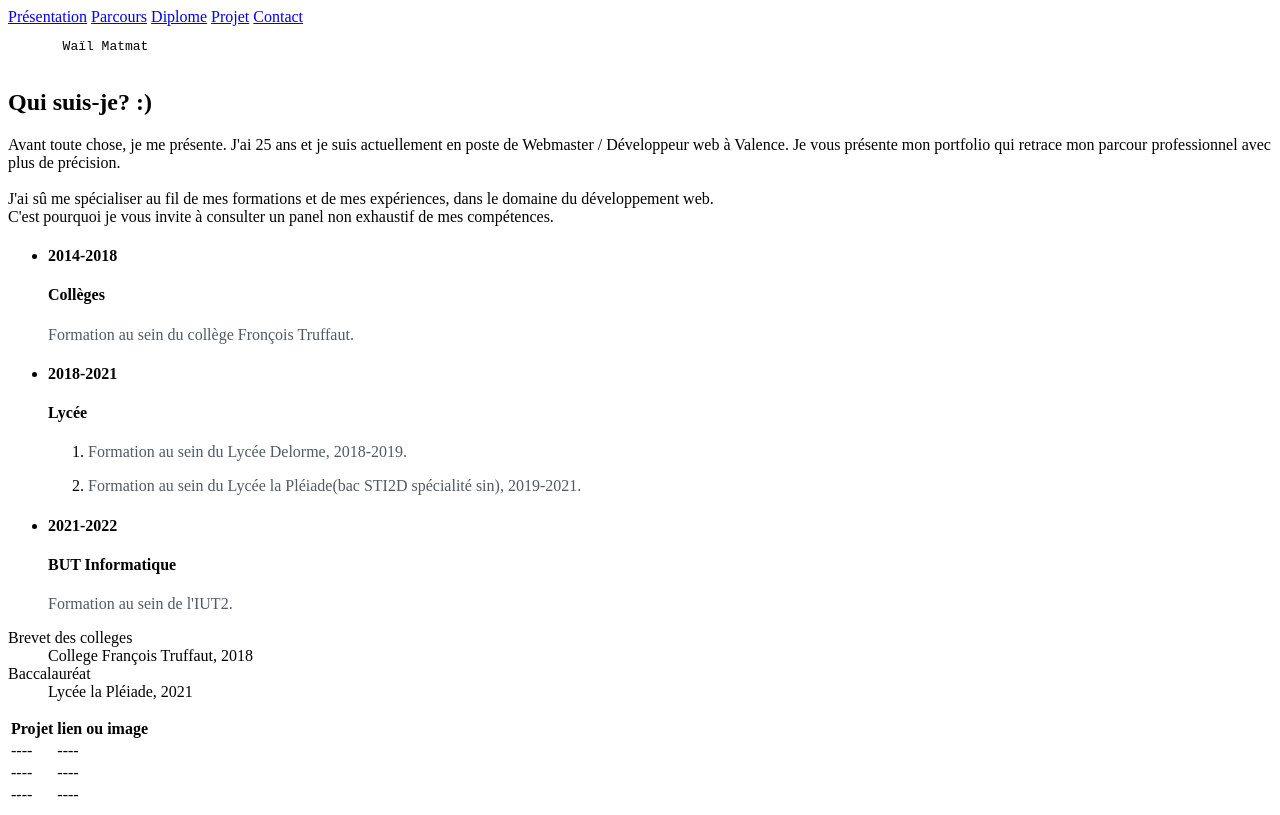
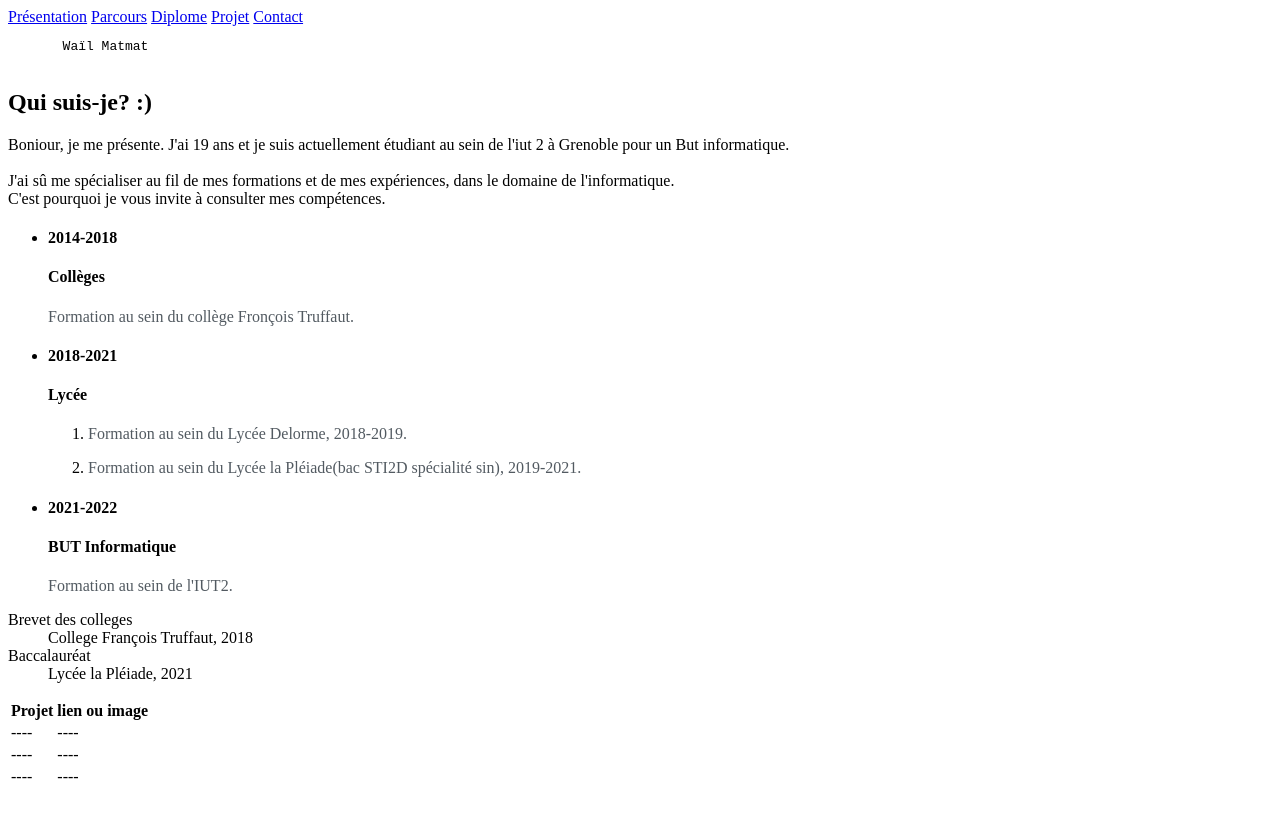
Before and after one commit to Wawail/myrepository, a plain HTML site: page Portfolio.html in a window 1280 px wide. Drawn offline with Linux system fonts and the light colour scheme.

Commit message:
Update Portfolio.html

```diff
--- a/Portfolio.html
+++ b/Portfolio.html
@@ -20,9 +20,9 @@
     </pre>
 <section id="Présentation">
     <h2 class="">Qui suis-je? :)</h2>
-    <p>Avant toute chose, je me présente. J'ai 25 ans et je suis actuellement en poste de Webmaster / Développeur web à Valence. Je vous présente mon portfolio qui retrace mon parcour professionnel avec plus de précision.<br>
-    <br>J'ai sû me spécialiser au fil de mes formations et de mes expériences, dans le domaine du développement web.
-    <br>C'est pourquoi je vous invite à consulter un panel non exhaustif de mes compétences.</p>
+    <p>Boniour, je me présente. J'ai 19 ans et je suis actuellement étudiant au sein de l'iut 2 à Grenoble pour un But informatique.<br>
+    <br>J'ai sû me spécialiser au fil de mes formations et de mes expériences, dans le domaine de l'informatique.
+    <br>C'est pourquoi je vous invite à consulter mes compétences.</p>
 </section>
 
 <section id="Parcours">
```
